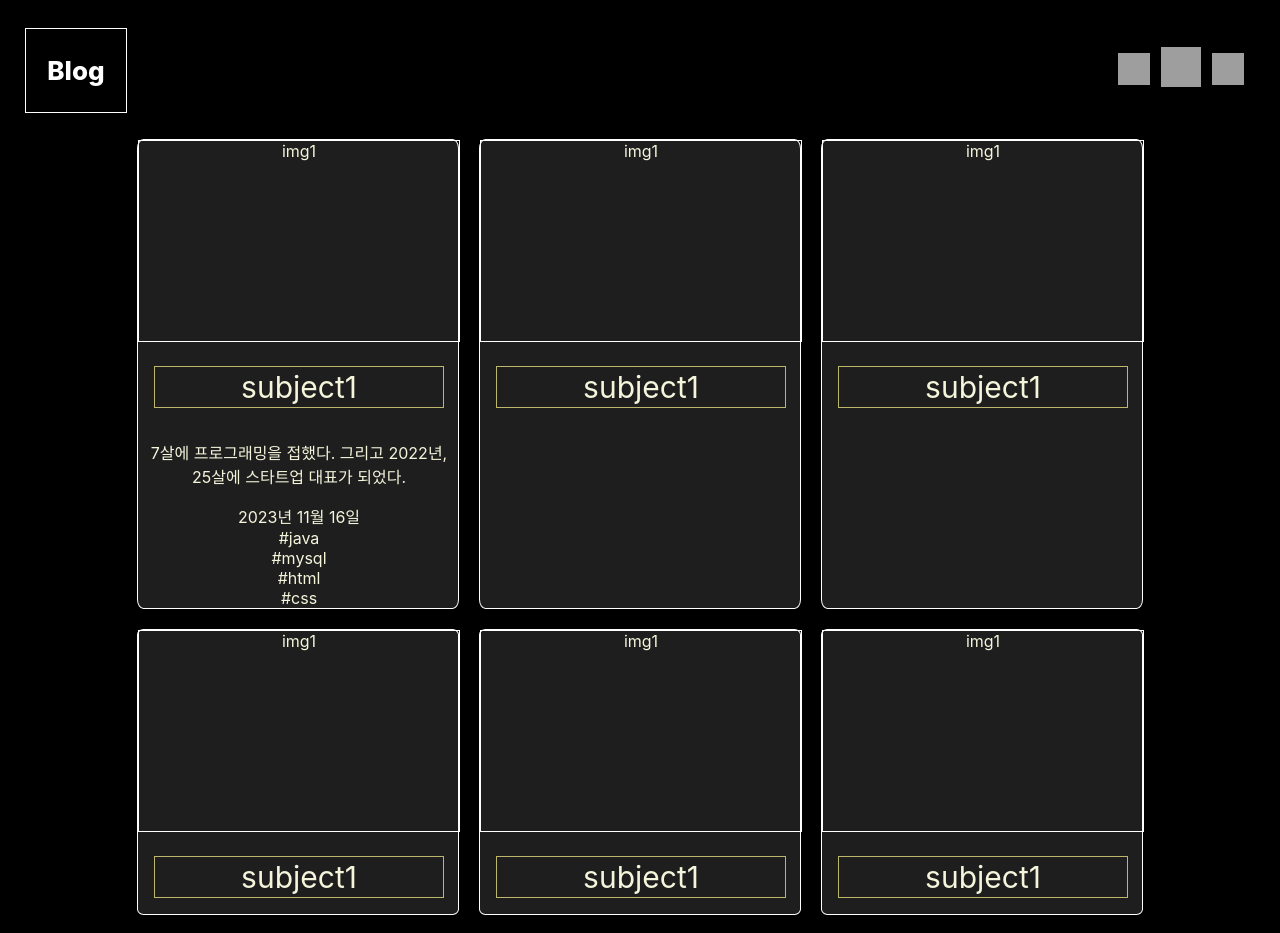
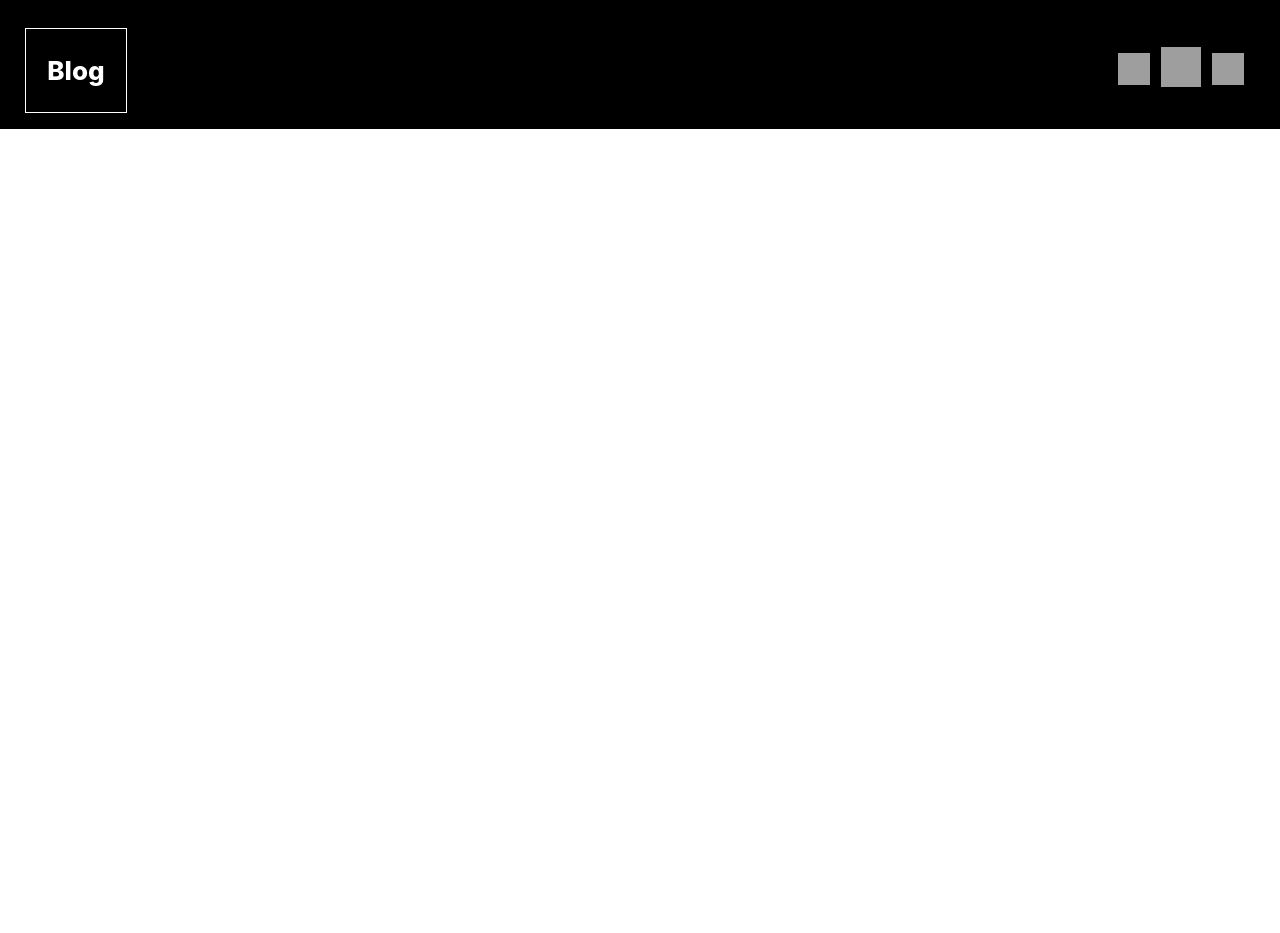
Before and after one commit to Bang04/B-Blog, a React (Create React App) app: page / in a window 1280 px wide. Shown: the top 933 px of the page. After the commit the page ends 800 px from the top, so only its background shows below. Built offline with nearby package versions, Linux system fonts and the light colour scheme; grey boxes are pictures that could not be loaded.

Commit message:
refactor : 컴포넌트 구조 수정 및 더미데이터로 리스트 뿌리기

```diff
--- a/package.json
+++ b/package.json
@@ -8,7 +8,10 @@
     "@testing-library/user-event": "^13.5.0",
     "react": "^18.2.0",
     "react-dom": "^18.2.0",
+    "react-router": "^6.19.0",
+    "react-router-dom": "^6.19.0",
     "react-scripts": "5.0.1",
+    "styled-components": "^6.1.1",
     "web-vitals": "^2.1.4"
   },
   "scripts": {
--- a/src/App.js
+++ b/src/App.js
@@ -5,9 +5,7 @@ import Main from './component/Main';
 function App() {
   return (
     <div className="App">
-      <header className="App-header">
-        <Header />
-      </header>
+      <Header />
       <Main />
     </div>
   );
--- a/src/component/Header.js
+++ b/src/component/Header.js
@@ -1,6 +1,7 @@
 import classes from './Header.module.css'
 function Header(){
     return (
+        <header className="App-header">
             <nav className={classes.nav}>
                 <div className={classes.header}>
                     <div className={classes.logo}><p>Blog</p></div>
@@ -19,6 +20,7 @@ function Header(){
                     </div>
                 </div>
             </nav>
+        </header>
     )
 
 }export default Header;
--- a/src/component/Main.js
+++ b/src/component/Main.js
@@ -1,17 +1,43 @@
-import classes from './Main.module.css'
-import PostCard from './PostCard';
+import PostList from '../component/pages/PostList'
 
-function Main(){
-    return (
-        <main>
-            <div className={classes.PostCardList}>
-                <PostCard />
-            </div>
+const DUMMY_POSTS = [
+    {
+      id: 'm1',
+      title: 'A First Posting1',
+      description: 'Some address 5, 12345 Some City',
+      date: '2023년 09월 2일',
+      keyword : 'java'
+    },
+    {
+        id: 'm2',
+        title: 'A First Posting2',
+        description: 'Some address 5, 12345 Some City',
+        date: '2023년 10월 14일',
+        keyword : 'mysql'
+      }, {
+        id: 'm3',
+        title: 'A First Posting3',
+        description: 'Some address 5, 12345 Some City',
+        date: '2023년 11월 11일',
+        keyword : 'html'
+      }, {
+        id: 'm4',
+        title: 'A First Posting4',
+        description: 'Some address 5, 12345 Some City',
+        date: '2023년 11월 20일',
+        keyword : 'css'
+      },
+];
 
+function Main(props){
+    return  <PostList posts={props.posts} />;
+}
+export async function getStaticProps(){
 
-        </main>
-
-    );
+  return {
+    props: {
+      posts : DUMMY_POSTS
+    },
+  }
 }
-
 export default Main;
--- a/src/component/PostCard.js
+++ /dev/null
@@ -1,43 +0,0 @@
-import classes from './PostCard.module.css'
-
-function PostCard(){
-    return (
-        <>
-            <div className={classes.PostCard}>
-                <div className={classes.humbnail}>img1</div>
-                <div className={classes.title}>subject1</div>
-                <div><p>7살에 프로그래밍을 접했다. 그리고 2022년, 25살에 스타트업 대표가 되었다.</p></div>
-                <div>2023년 11월 16일</div>
-                <div> <div>#java</div><div>#mysql</div><div>#html</div><div>#css</div></div>
-            </div>
-            <div className={classes.PostCard}>
-                <div className={classes.humbnail}>img1</div>
-                <div className={classes.title}>subject1</div>
-            </div>
-            <div className={classes.PostCard}>
-                <div className={classes.humbnail}>img1</div>
-                <div className={classes.title}>subject1</div>
-            </div>
-            <div className={classes.PostCard}>
-                <div className={classes.humbnail}>img1</div>
-                <div className={classes.title}>subject1</div>
-            </div>
-            <div className={classes.PostCard}>
-                <div className={classes.humbnail}>img1</div>
-                <div className={classes.title}>subject1</div>
-            </div>
-            <div className={classes.PostCard}>
-                <div className={classes.humbnail}>img1</div>
-                <div className={classes.title}>subject1</div>
-            </div>
-            <div className={classes.PostCard}>
-                <div className={classes.humbnail}>img1</div>
-                <div className={classes.title}>subject1</div>
-            </div>
-
-                   </>
-
-    )
-}
-
-export default PostCard;
--- /dev/null
+++ b/src/component/pages/PostItem.js
@@ -0,0 +1,23 @@
+// import { useRouter } from 'react-router';
+import classes from './PostItem.module.css'
+import Card from '../ui/Card'
+function PostItem(props){
+
+    // const router = useRouter();
+
+    // function showDetailsHandler() {
+    //     router.push('/' +props.id);
+    //   }
+
+    return (
+        <Card>
+            <div className={classes.humbnail}>{props.image}</div>
+            <div className={classes.title}>{props.title}</div>
+            <div><p>{props.description}</p></div>
+            <div>{props.date}</div>
+            <div> <div>#{props.keyword}</div></div>
+        </Card>
+    )
+}
+
+export default PostItem;
--- a/src/component/PostCard.module.css
+++ b/src/component/pages/PostItem.module.css
@@ -1,4 +1,4 @@
-.PostCard{
+.postlist{
   display: flex;
   flex-direction: column;
     width: 320px;
--- /dev/null
+++ b/src/component/pages/PostList.js
@@ -0,0 +1,22 @@
+import PostItem from "./PostItem"
+import classes from "./PostItem.module.css"
+
+function PostList (props){
+    console.log(props);
+
+    return (
+        <div className={classes.postlist}>
+            {props.posts?.map((post) => (
+                <PostItem
+                    key = {post.id}
+                    id={post.id}
+                    title = {post.title}
+                    descrption = {post.descrption}
+                    keyword = {post.keyword}
+                    />
+            ))}
+       </div>
+    );
+}
+
+export default PostList;
--- /dev/null
+++ b/src/component/pages/PostList.modules.css
@@ -0,0 +1,3 @@
+.postlist{
+    background-color: thistle;
+}
--- /dev/null
+++ b/src/component/ui/Card.js
@@ -0,0 +1,9 @@
+import classes from './Card.modules.css'
+function Card(){
+    return (
+        <div className={classes.card}>
+        </div>
+    )
+}
+
+export default Card;
--- /dev/null
+++ b/src/component/ui/Card.modules.css
@@ -0,0 +1,6 @@
+
+.card {
+    background-color: white;
+    border-radius: 6px;
+    box-shadow: 0 2px 8px rgba(0, 0, 0, 0.2);
+  }
```
Also changed, not shown: 1 other file (tests, documents, lock files or other folders). Lines whose indentation alone changed are shown as unchanged.
